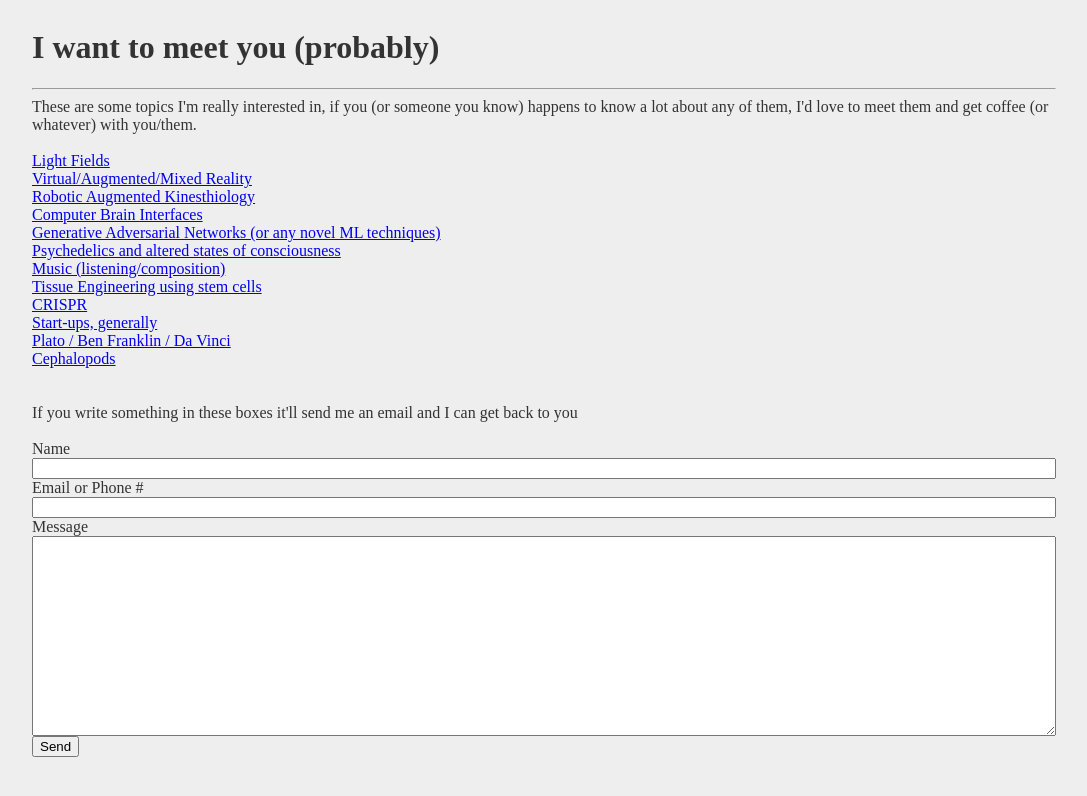
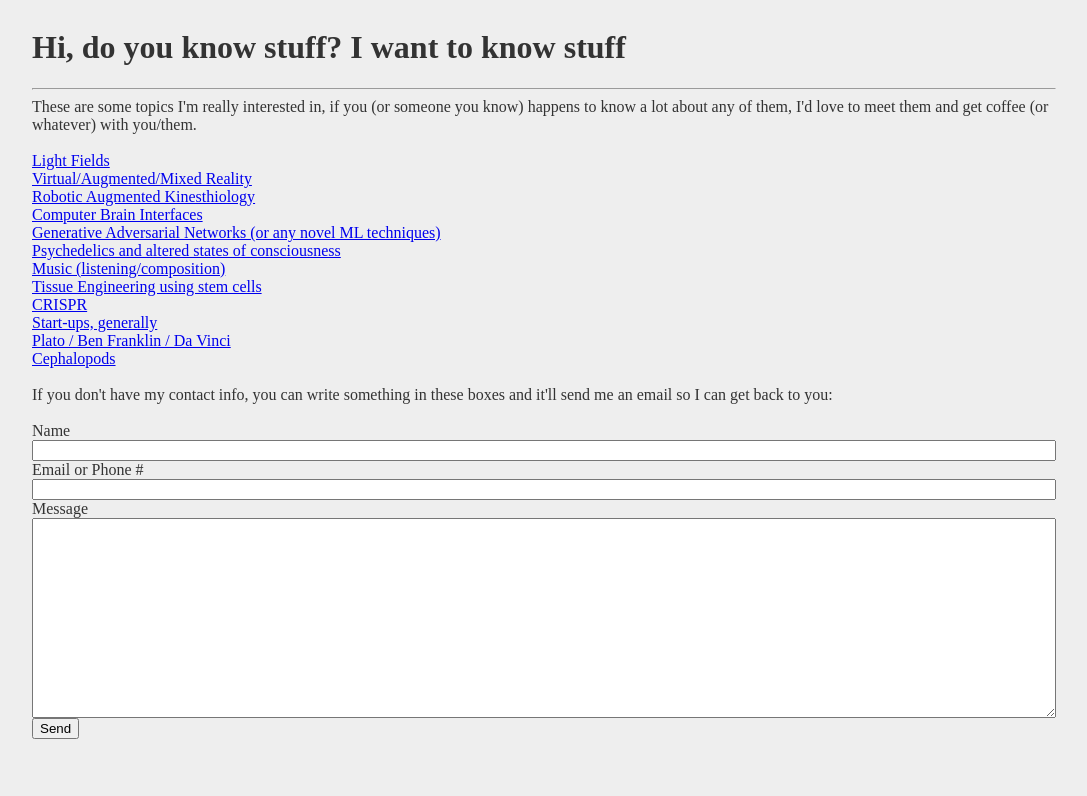
Before and after one commit to pmoncada/pmoncada.github.io, a plain HTML site: page index.html in a window 1280 px wide. Shown: the whole page, without its empty margins (96-1183 px from the left). Drawn offline with Linux system fonts and the light colour scheme.

Commit message:
some changes

```diff
--- a/index.html
+++ b/index.html
@@ -29,7 +29,7 @@
   </head>
   <body>
     <main>
-      <h1>I want to meet you (probably)</h1>
+      <h1>Hi, do you know stuff? I want to know stuff</h1>
       <hr />
 	These are some topics I'm really interested in, if you (or someone you know) happens to know a lot about any of them, I'd love to meet them and get coffee (or whatever) with you/them.
 	<br/>
@@ -45,7 +45,7 @@
 	<br/> <a href="https://docs.google.com/document/d/157DLVXd2X1AMaOEHzbkmkYbiJB8KjSt5G-awAUP60Rw/edit?usp=sharing">Start-ups, generally</a>
 	<br/> <a href="https://docs.google.com/document/d/1BVV-2Te2FH3B5p5DeckAMtanu86hY7Cm-Fq6PnA8GxA/edit?usp=sharing">Plato / Ben Franklin / Da Vinci</a>
 	<br/> <a href="https://docs.google.com/document/d/102As0BsRVD9pe1ylDORdyUPP1c7oboit8LCpfpR4FHU/edit?usp=sharing">Cephalopods</a>
-        <br/> <br/> <br/> If you write something in these boxes it'll send me an email and I can get back to you
+        <br/> <br/> If you don't have my contact info, you can write something in these boxes and it'll send me an email so I can get back to you:
 
       <form name="contact" method="POST" data-netlify="true">
         <br/>
```
